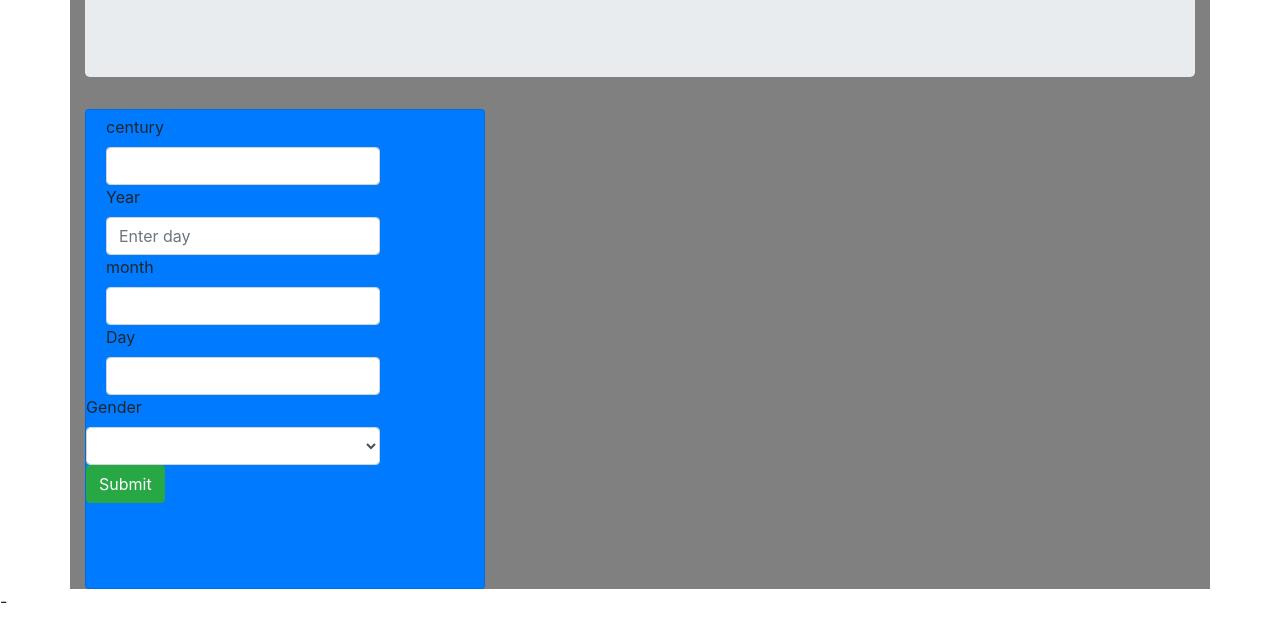
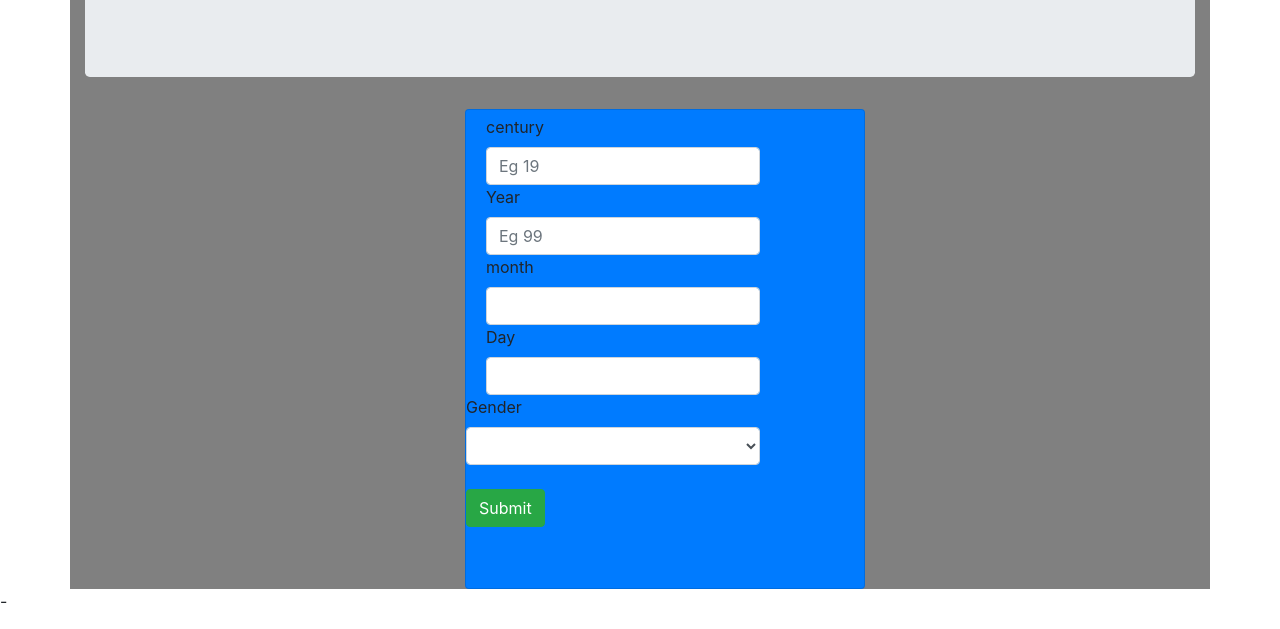
Before and after one commit to jerumanu/Akan-project, a plain HTML site: page index.html in a window 1280 px wide. Shown: the part 171-800 px from the top of the page. Drawn offline with nearby package versions, Linux system fonts and the light colour scheme.

Commit message:
edit form

```diff
--- a/index.html
+++ b/index.html
@@ -20,7 +20,10 @@
 
         </div>
         <div class="row">
-            <div class="col-md-6" sty>
+            <div class="col-4">
+
+            </div>
+            <div class="col-6" >
         <div class="card  bg-primary" style="width: 25rem; height: 30rem; align-items: flex-start;">
 
             <form class="">
@@ -28,20 +31,20 @@
                     <div class="form-check form-check-input" >
                         <div class="form-check">
                             <label for="">century</label>
-                            <input class="form-control" type="number" id="century" value="CC" min="1">
+                            <input class="form-control" type="number" id="century" value="CC" placeholder="Eg 19" min="1" required>
                         </div >
                         <div class="form-check">
                             <label for="">Year</label>
-                            <input class="form-control" type="number" id="year" value="YY" placeholder="Enter day" size="2" min="1">
+                            <input class="form-control" type="number" id="year" value="YY" placeholder="Eg 99" size="2" min="1" required>
                         </div>
                         <div class="form-check">
                             <label for="">month</label>
-                            <input class="form-control" type="number" id="month" value="MM" max="12" min="01">
+                            <input class="form-control" type="number" id="month" value="MM" max="12" min="01" required>
                         </div>
 
                             <div class="form-check">
                                 <label for=""> Day</label>
-                                <input class="form-control" type="number" id="day" value="DD" max="31"  min="01">
+                                <input class="form-control" type="number" id="day" value="DD" max="31"  min="01" required>
                             </div>
                     <div class="form-group">
 
@@ -50,7 +53,7 @@
                             <option value=""></option>
                             <option value="Male">Male</option>
                             <option value="Female">Female</option>
-                        </select>
+                        </select> <br>
                       <button onclick="akan()" type="submit" class="btn btn-success ">Submit</button>
                     </div>
                 </div>
```
